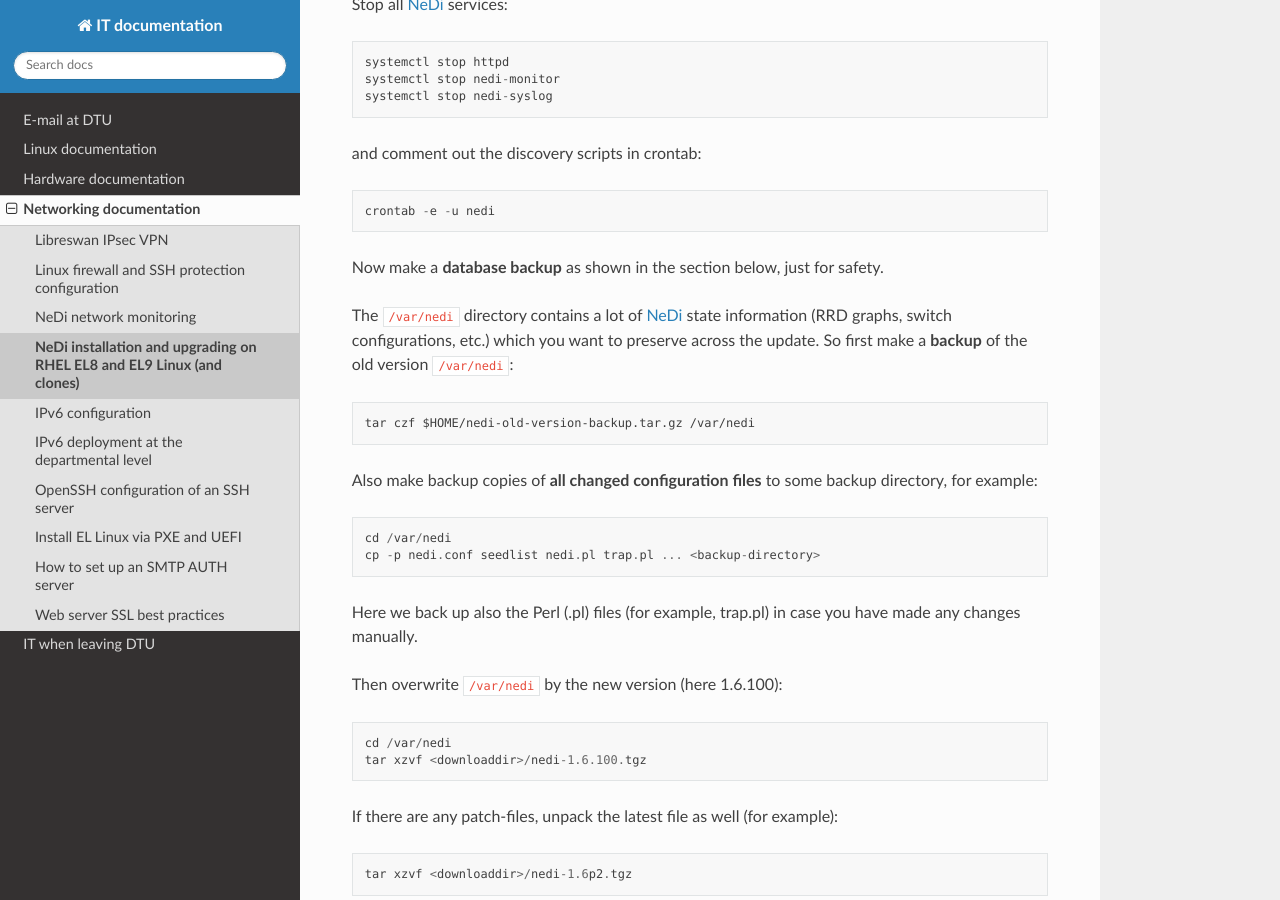
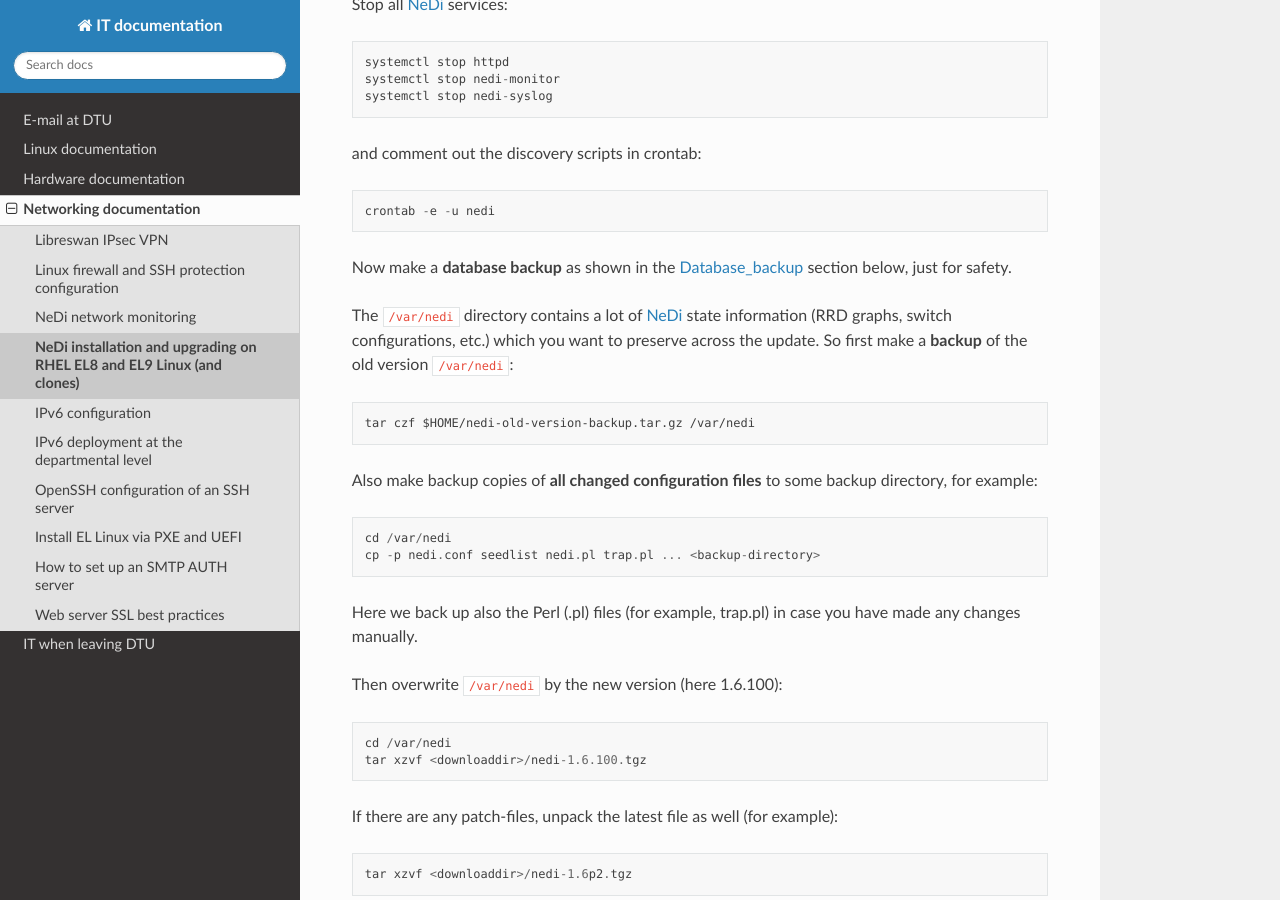
Before and after one commit to OleHolmNielsen/ITwiki, a Sphinx documentation site: the page built from docs/NeDi_installation_on_CentOS.rst, in a window 1280 px wide and 900 px high, scrolled down 8988 px. Built offline with Sphinx 7.4.7 and the Read the Docs theme 3.1.0, drawn with Linux system fonts in a browser that asks for light colours.

Commit message:
Added internal link

```diff
--- a/docs/NeDi_installation_on_CentOS.rst
+++ b/docs/NeDi_installation_on_CentOS.rst
@@ -388,7 +388,7 @@ and comment out the discovery scripts in crontab::
 
   crontab -e -u nedi
 
-Now make a **database backup** as shown in the section below, just for safety.
+Now make a **database backup** as shown in the Database_backup_ section below, just for safety.
 
 The ``/var/nedi`` directory contains a lot of NeDi_ state information (RRD graphs, switch configurations, etc.) which you want to preserve across the update.
 So first make a **backup** of the old version ``/var/nedi``::
@@ -455,6 +455,8 @@ When the upgrading has completed successfully, restart all NeDi_ services (as *r
 and re-enable the discovery scripts in crontab::
 
   crontab -e -u nedi
+
+.. _Database_backup:
 
 Backup and restore of NeDi server
 -------------------------------------------------------------
```
